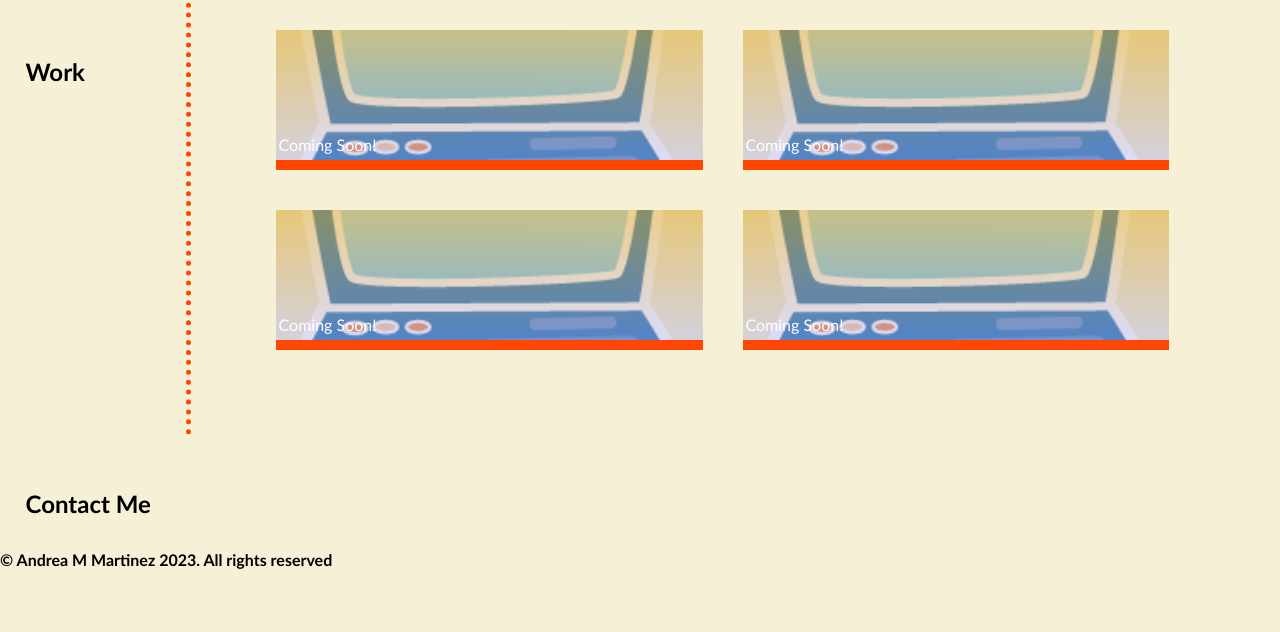
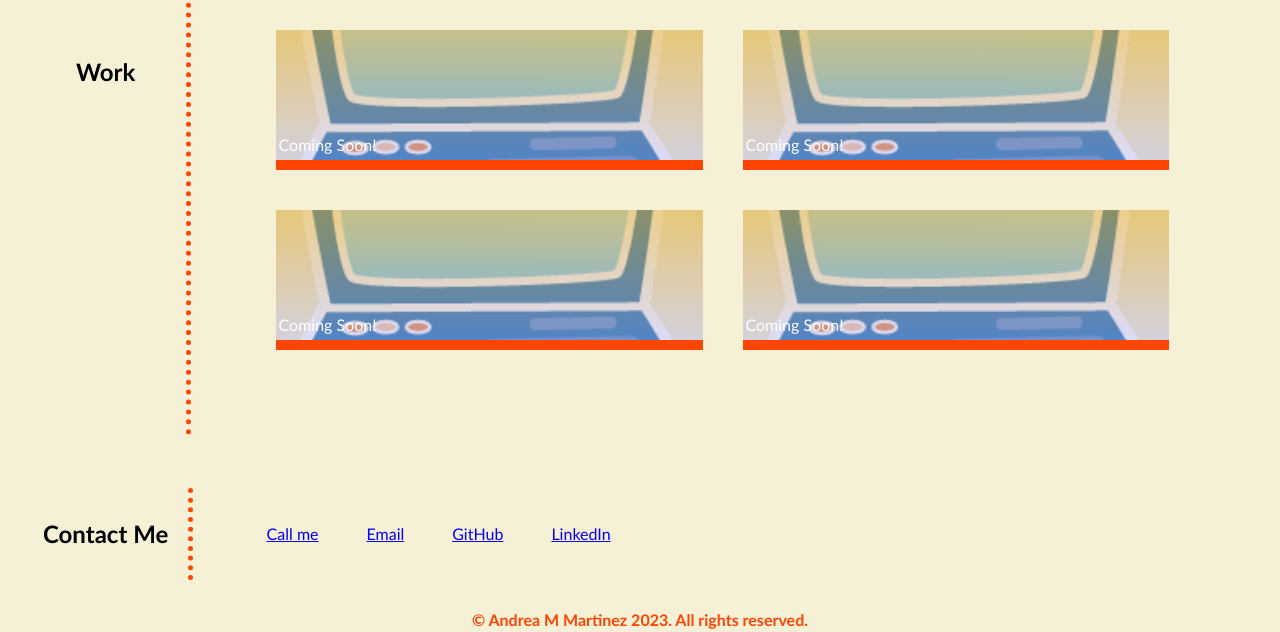
Before and after one commit to Andrea-Melisa/Andrea-Melisa-Martinez-portfolio, a plain HTML site: page index.html in a window 1280 px wide. Shown: the part 863-1495 px from the top of the page. Before the commit the page ends 1435 px from the top, so only its background shows below. Drawn offline with Linux system fonts and the light colour scheme.

Commit message:
Adding contact me section

```diff
--- a/assets/css/style.css
+++ b/assets/css/style.css
@@ -17,7 +17,7 @@ header {
     flex-direction: row;
     flex-wrap: wrap;
     align-items: center;
-    background-color: rgb(225, 243, 237);
+    background-color: rgb(245, 240, 214);
 }
 
 .navBar li {
@@ -151,23 +151,63 @@ header {
         rgba(216, 159, 27, 0.5),
         rgba(137, 137, 231, 0.3)),
         url("../../images/Tanitakawkaw-Simple-Cute-My-computer.256.png");
-  /*  background-color: rgba(0,0,0,0.7);
-    padding: 15px;
-    height: 25px;
-    color: white;
-    font-size: 18px;
-    border-bottom: 5px solid #FF6200;*/
 }
 
+#contactSection {
+    display: flex;
+    flex-direction: column;
+    justify-content: center;
+    align-items: center;
+    min-width: 10em;
+    /*margin: 1em 2em;*/
+}
+
+#contactSection2 {
+    display: flex;
+    flex-direction: row;
+    justify-content: center;
+    align-items: center;
+    margin: 2px;
+    padding: 8px;
+    border-left: 15px;
+    border-left-width: 5px;
+    border-left-color:orangered;
+    border-left-style: dotted;
+}
+
+.contactList {
+    display: flex;
+    flex-direction: row;
+    justify-content: space-around;
+    align-items: center;
+    list-style: none;
+    margin: 2px;
+   /* min-width: 10em;*/
+}
+
+.contactList li {
+    justify-content: space-evenly;
+    margin: 1.5em;
+
+
+}
 
 h1,
 h2,
 h3,
-h4,
 h5,
 h6 {
     margin: 0;
+}
 
+h2 {
+    text-align: center;
+}
+
+h4 {
+    margin: 0;
+    text-align: center;
+    color: orangered;
 }
 
 p {
--- a/index.html
+++ b/index.html
@@ -10,7 +10,7 @@
 </head>
 
 <body>
-<!-- main logo / nav -->
+<!-- navbar -->
     <header>
         <h1>Andrea Melisa Martinez Dearth</h1>
         <nav>
@@ -31,6 +31,7 @@
     </section>
 
     <main class="page-wrapper">
+
 <!-- about me -->
         <section class="page-section" id="about">
             <div id="aboutPhoto">
@@ -48,12 +49,10 @@
                 </br>
                 I am a mother of two wonderful children with 1 and 3 years and they are super cute and funny. They also teach me lot's of things and how to enjoy every single day. </p>
             </div>
-
         </section>
 
 
-
-<!-- portfolio container -->
+<!-- work -->
         <section class="page-section" id="work">
             <div id="workSection">
                 <h2>Work</h2>
@@ -65,20 +64,28 @@
                 <article id="comingSoon3" class="gridArea">Coming Soon!</article>
                 <article id="comingSoon4" class="gridArea">Coming Soon!</article>
             </div>
-
         </section>
 
 <!-- contact -->
-        <section class="page-section contact" id="contact">
-            <h2>Contact Me</h2>
+        <section class="page-section" id="contact">
+            </div>
+                <div id="contactSection">
+                    <h2>Contact Me</h2>
+                </div>
+                <div id="contactSection2">
+                    <ul class="contactList">
+                        <li><a href="“tel:+447784779825”">Call me</a></li>
+                        <li><a href="mailto:andrea.melisa.martinez.dearth@gmail.com">Email</a></li>
+                        <li><a href="https://github.com/Andrea-Melisa" target="_blank">GitHub</a></li>
+                        <li><a href="https://www.linkedin.com/in/andrea-melisa-mart%C3%ADnez-dearth-66a46941/" target="_blank">LinkedIn</a></li>
+                    </ul>
+                </div>
         </section>
     </main>
 
-<!-- footer -->
     <footer>
+        <h4>&copy; Andrea M Martinez 2023. All rights reserved. </h4>
+    </footer>
 
-        <h4>&copy; Andrea M Martinez 2023. All rights reserved </h4>
-
-    </footer>
 </body>
 </html>
```
